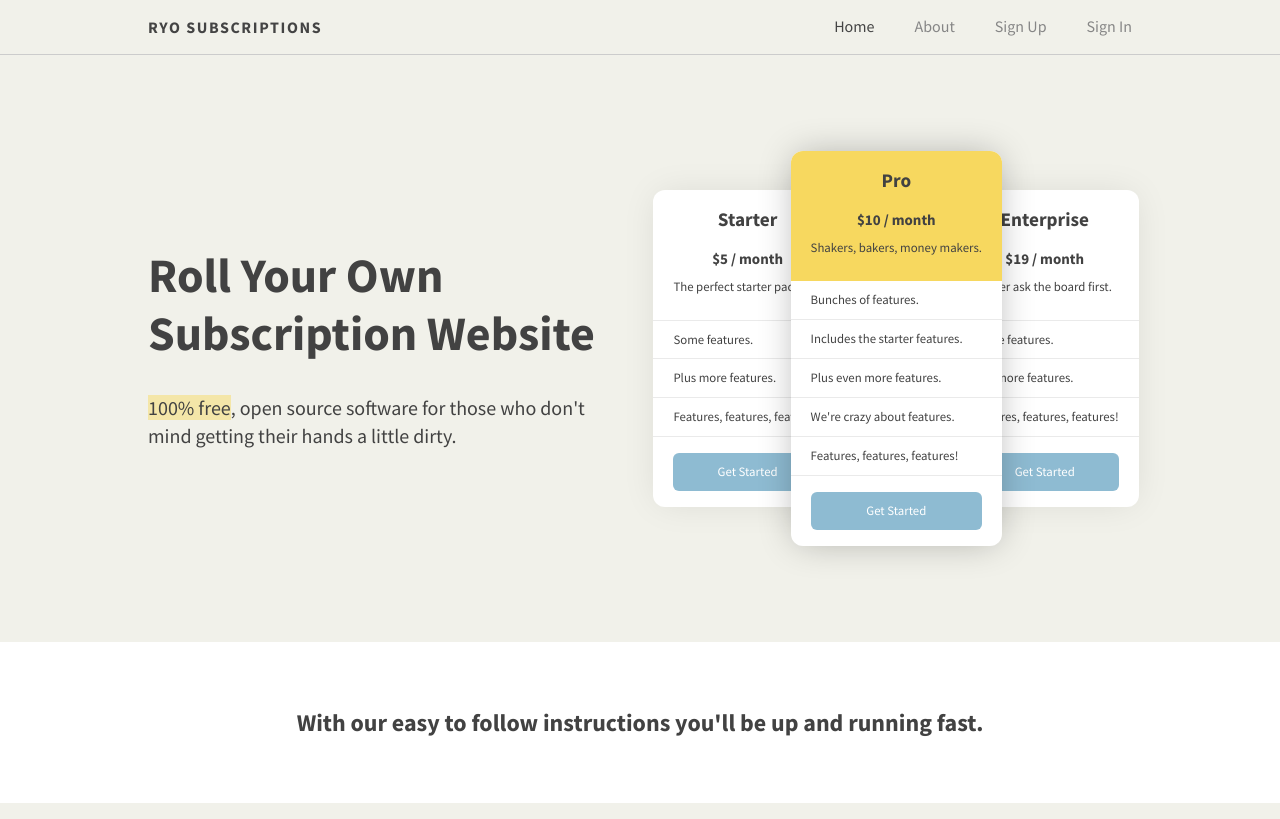
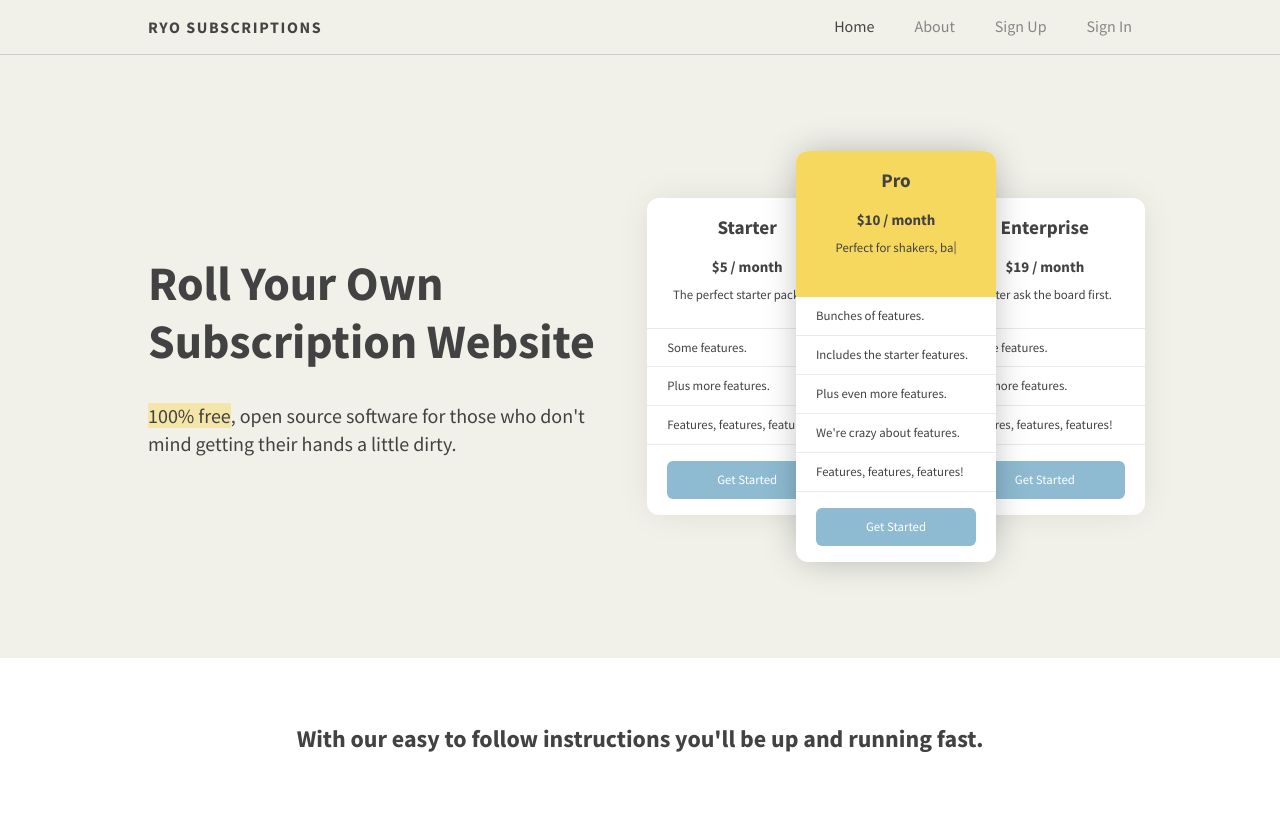
Before and after one commit to roll-your-own/subscriptions, a React (Create React App) app: page / in a window 1280 px wide. Built offline with nearby package versions, Linux system fonts and the light colour scheme; no server answers.

Commit message:
add hero interactive

```diff
--- a/public/assets/css/theme.css
+++ b/public/assets/css/theme.css
@@ -30,6 +30,7 @@ body {
   align-items: center;
 }
 .faux-pricing-item {
+  width: 200px;
   border-radius: 12px;
   background: #fff;
   font-size: 0.8rem;
@@ -57,7 +58,8 @@ body {
   border-top-right-radius: 12px;
   border-bottom: 0;
 }
-.faux-pricing-item-title {
+.faux-pricing-item:nth-child(2) .faux-pricing-item-description {
+  height: 58px;
 }
 .faux-pricing-item-price {
   padding-top: 0;
--- a/src/components/Header/Header.js
+++ b/src/components/Header/Header.js
@@ -28,7 +28,7 @@ const HeaderNonAuth = () => (
   <div className="header" data-testid="comp-header">
     <div className="container">
       <h1 className="logo" data-testid="logo">
-        <Link exact to={ROUTES.HOME} data-testid="link-logo">
+        <Link to={ROUTES.HOME} data-testid="link-logo">
           RYO SUBSCRIPTIONS
         </Link>
       </h1>
--- a/src/components/Home/Home.js
+++ b/src/components/Home/Home.js
@@ -1,4 +1,5 @@
 import React from "react";
+import { TypedText } from "../UI";
 
 export const Home = () => {
   return (
@@ -29,7 +30,9 @@ export const Home = () => {
                   <li>Features, features, features!</li>
                 </ul>
                 <p>
-                  <button className="faux-pricing-item-btn">Get Started</button>
+                  <button className="faux-pricing-item-btn" disabled={true}>
+                    Get Started
+                  </button>
                 </p>
               </div>
               <div className="faux-pricing-item">
@@ -37,7 +40,10 @@ export const Home = () => {
                   <h2 className="faux-pricing-item-title">Pro</h2>
                   <h3 className="faux-pricing-item-price">$10 / month</h3>
                   <p className="faux-pricing-item-description">
-                    Shakers, bakers, money makers.
+                    <TypedText
+                      initialText="A good choice."
+                      finalText="Perfect for shakers, bakers, and money makers."
+                    />
                   </p>
                 </div>
                 <ul className="faux-pricing-item-features">
@@ -48,7 +54,9 @@ export const Home = () => {
                   <li>Features, features, features!</li>
                 </ul>
                 <p>
-                  <button className="faux-pricing-item-btn">Get Started</button>
+                  <button className="faux-pricing-item-btn" disabled={true}>
+                    Get Started
+                  </button>
                 </p>
               </div>
               <div className="faux-pricing-item">
@@ -65,7 +73,7 @@ export const Home = () => {
                   <li>Features, features, features!</li>
                 </ul>
                 <p>
-                  <button className="faux-pricing-item-btn" disabled="true">
+                  <button className="faux-pricing-item-btn" disabled={true}>
                     Get Started
                   </button>
                 </p>
@@ -76,7 +84,7 @@ export const Home = () => {
       </div>
       <div className="section section-bg-white">
         <div className="container">
-          <h2 class="text-center">
+          <h2 className="text-center">
             With our easy to follow instructions you'll be up and running fast.
           </h2>
         </div>
--- /dev/null
+++ b/src/components/UI/Animation/TypedText.css
@@ -0,0 +1,19 @@
+.typedtext-cursor {
+  animation: blink 1s infinite;
+  position: relative;
+  top: -1px;
+}
+@keyframes blink {
+  0% {
+    opacity: 1;
+  }
+  50% {
+    opacity: 1;
+  }
+  51% {
+    opacity: 0;
+  }
+  100% {
+    opacity: 0;
+  }
+}
--- /dev/null
+++ b/src/components/UI/Animation/TypedText.js
@@ -0,0 +1,58 @@
+import React, { useState, useEffect } from "react";
+import "./TypedText.css";
+
+export const TypedText = ({ initialText, finalText }) => {
+  const [playState, setPlayState] = useState("REST_START");
+  const [text, setText] = useState(initialText);
+
+  const PLAY_STATE = {
+    DELETE: { val: "DELETE", duration: 80 },
+    TYPE: { val: "TYPE", duration: 100 },
+    REST_START: { val: "REST_START", duration: 1000 },
+    REST_END: { val: "REST_END", duration: 500 }
+  };
+
+  useEffect(() => {
+    setTimeout(() => {
+      switch (playState) {
+        case "REST_START":
+          setPlayState("DELETE");
+          break;
+        case "REST_END":
+          setPlayState("TYPE");
+          break;
+        case "DELETE":
+          if (text !== "") {
+            let newText = text
+              .split("")
+              .slice(0, -1)
+              .join("");
+            setText(newText);
+          } else {
+            setPlayState("REST_END");
+          }
+          break;
+        case "TYPE":
+          if (text !== finalText) {
+            let newText = finalText
+              .split("")
+              .slice(0, text.length + 1)
+              .join("");
+            setText(newText);
+          } else {
+            break;
+          }
+          break;
+        default:
+        // do nothing
+      }
+    }, PLAY_STATE[playState].duration);
+  }, [text, playState, PLAY_STATE, finalText]);
+
+  return (
+    <span className="typedtext">
+      {text}
+      <span className="typedtext-cursor">|</span>
+    </span>
+  );
+};
--- /dev/null
+++ b/src/components/UI/Animation/index.js
@@ -0,0 +1,2 @@
+import { TypedText } from "./TypedText";
+export { TypedText };
--- a/src/components/UI/index.js
+++ b/src/components/UI/index.js
@@ -3,5 +3,6 @@ import { Confirm } from "./Confirm";
 import { Loader } from "./Loader";
 import { Message } from "./Message";
 import { Modal } from "./Modal";
+import { TypedText } from "./Animation";
 
-export { Avatar, Confirm, Loader, Message, Modal };
+export { Avatar, Confirm, Loader, Message, Modal, TypedText };
```
